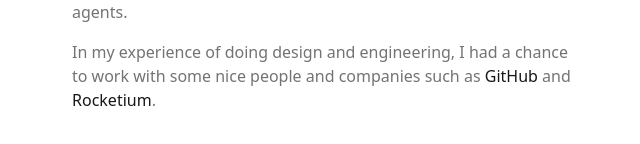
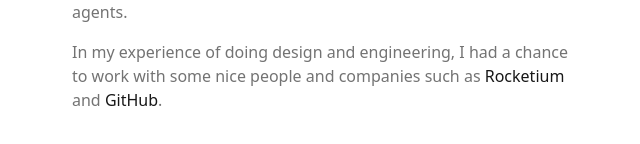
Before and after one commit to yashsehgal/personal-website, a Next.js app: page / in a window 1280 px wide. Shown: the part 280-424 px from the top of the page, without its empty margins (8-648 px from the left). Built offline with nearby package versions, Linux system fonts and the light colour scheme; a web font is replaced by a local one.

Commit message:
Refactor HomeScreenAboutSummarySection to utilize COMPANY_LINKS for external links, improving maintainability and consistency in link management.

```diff
--- a/screens/home/components/home-screen-about-summary-section.tsx
+++ b/screens/home/components/home-screen-about-summary-section.tsx
@@ -5,8 +5,6 @@ const COMPANY_LINKS: Record<string, string> = {
   STACKAI: "https://stackai.com",
   GITHUB: "https://github.com",
   ROCKETIUM: "https://rocketium.com",
-  STACK_ASANA_ACQUIRED:
-    "https://asana.com/press/releases/pr/asana-acquires-stackai-adding-cross-system-execution-for-human-agent-teams/e7c73b97-ae8c-4e51-b927-189ccb184146",
 };
 
 export function HomeScreenAboutSummarySection() {
@@ -14,7 +12,7 @@ export function HomeScreenAboutSummarySection() {
     <section className="space-y-4 w-lg">
       <p className="text-base text-muted-foreground">
         Design Engineer at{" "}
-        <Link href="https://octolane.com" target="_blank">
+        <Link href={COMPANY_LINKS.OCTOLANE} target="_blank">
           Octolane
         </Link>
         , a superintelligence platform for making human decisions quicker by
@@ -22,7 +20,7 @@ export function HomeScreenAboutSummarySection() {
       </p>
       <p className="text-base text-muted-foreground">
         Previously, I was at{" "}
-        <Link href="https://stackai.com" target="_blank">
+        <Link href={COMPANY_LINKS.STACKAI} target="_blank">
           StackAI (acquired by Asana)
         </Link>
         , where I led design engineering. We worked on building a platform for
@@ -31,12 +29,12 @@ export function HomeScreenAboutSummarySection() {
       <p className="text-base text-muted-foreground">
         In my experience of doing design and engineering, I had a chance to work
         with some nice people and companies such as{" "}
-        <Link href="https://github.com" target="_blank">
-          GitHub
+        <Link href={COMPANY_LINKS.ROCKETIUM} target="_blank">
+          Rocketium
         </Link>
         {" and "}
-        <Link href="https://rocketium.com" target="_blank">
-          Rocketium
+        <Link href={COMPANY_LINKS.GITHUB} target="_blank">
+          GitHub
         </Link>
         .
       </p>
```
